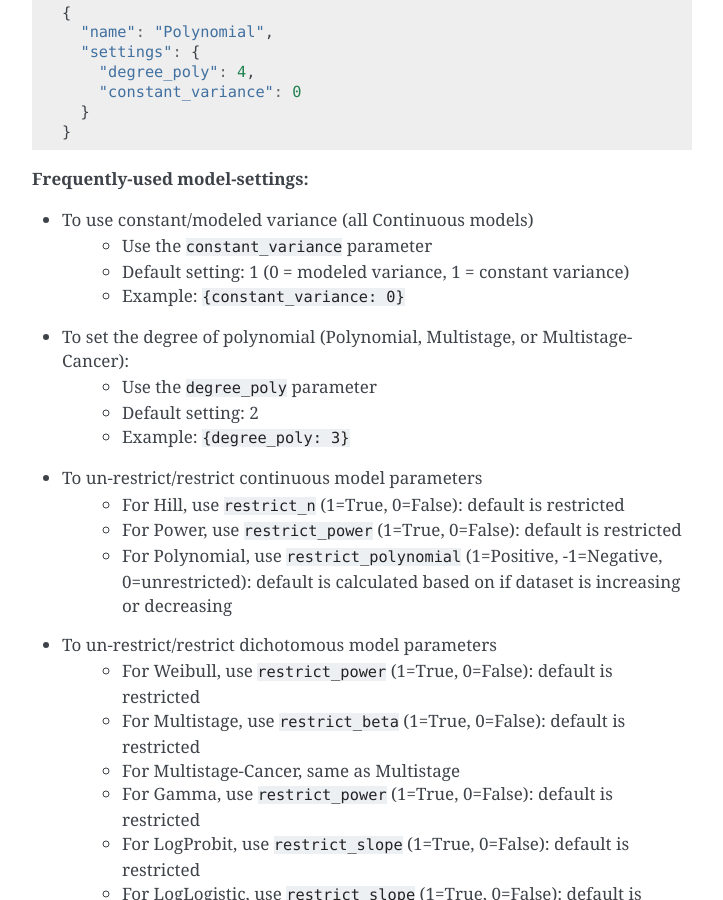
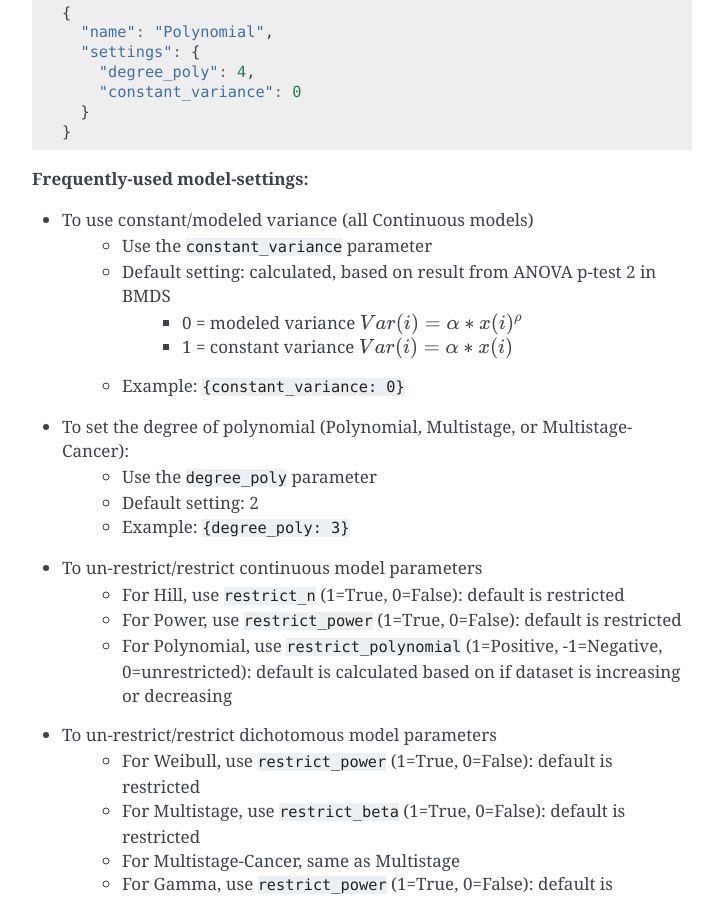
Before and after one commit to shapiromatron/bmds-server, a Sphinx documentation site: the page built from docs/inputs.rst, in a window 1280 px wide and 900 px high, scrolled down 8968 px. Shown: the whole window, without its empty margins (388-1111 px from the left). Built offline with Sphinx 7.4.7, drawn with Linux system fonts in a browser that asks for light colours.

Commit message:
document how variance model is calculated

```diff
--- a/docs/conf.py
+++ b/docs/conf.py
@@ -1,6 +1,6 @@
 # -*- coding: utf-8 -*-
 
-extensions = ['sphinx.ext.viewcode', ]
+extensions = ['sphinx.ext.viewcode', 'sphinx.ext.mathjax']
 templates_path = ['_templates']
 source_suffix = '.rst'
 
--- a/docs/inputs.rst
+++ b/docs/inputs.rst
@@ -457,7 +457,9 @@ this would be an object in the ``models`` array
 
 - To use constant/modeled variance (all Continuous models)
     - Use the ``constant_variance`` parameter
-    - Default setting: 1 (0 = modeled variance, 1 = constant variance)
+    - Default setting: calculated, based on result from ANOVA p-test 2 in BMDS
+        - 0 = modeled variance :math:`Var(i) = \alpha * x(i)^\rho`
+        - 1 = constant variance :math:`Var(i) = \alpha * x(i)`
     - Example: ``{constant_variance: 0}``
 - To set the degree of polynomial (Polynomial, Multistage, or Multistage-Cancer):
     - Use the ``degree_poly`` parameter
```
